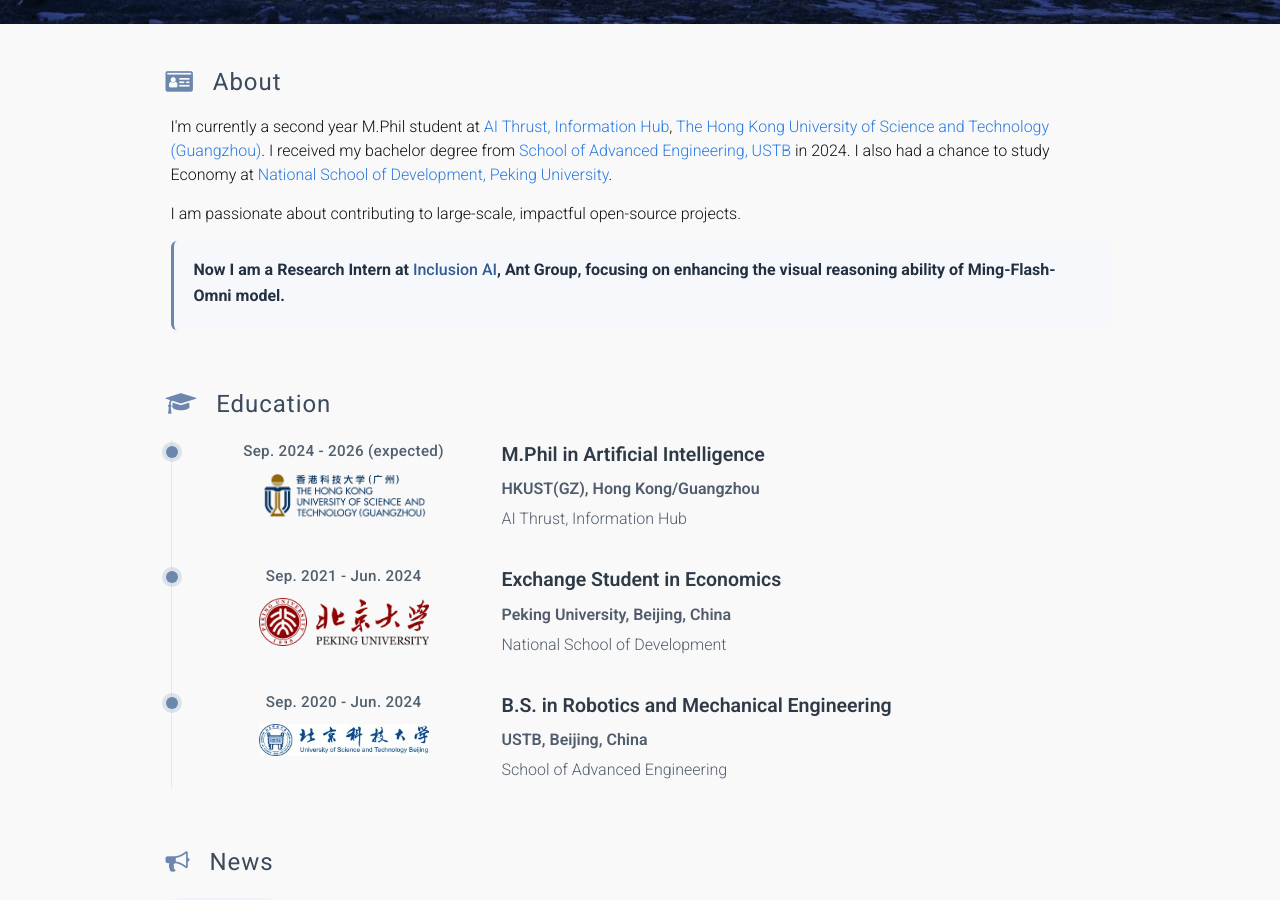
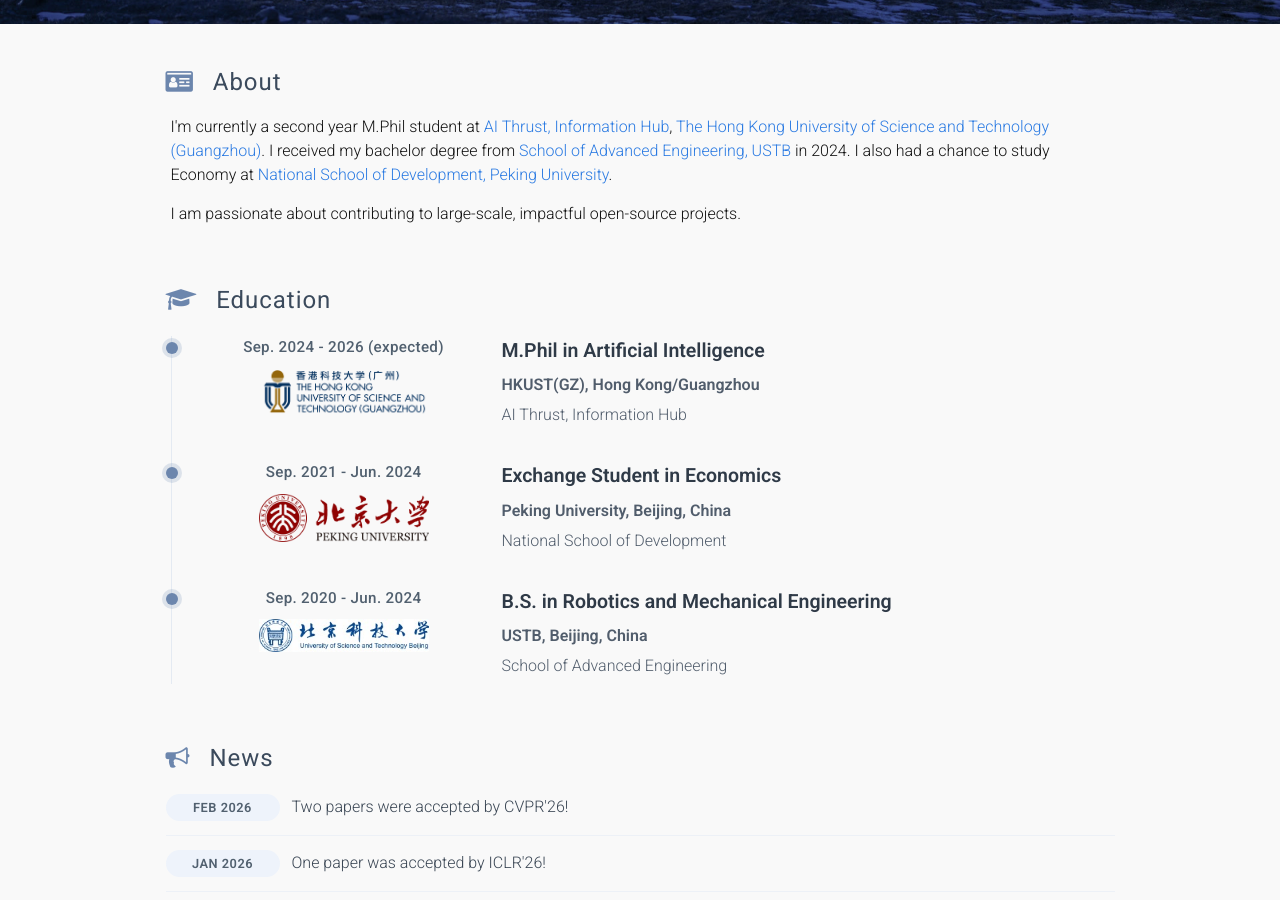
Before and after one commit to yuxuanfanOrion/yuxuanfanOrion.github.io, a Jekyll site: the page built from _pages/about.md, in a window 1280 px wide and 900 px high, scrolled down 581 px. Built offline with Jekyll 4.4.1, drawn with Linux system fonts in a browser that asks for light colours; some web fonts are replaced; a style sheet for code colours, icons or effects is not loaded.

Commit message:
Comment out Research Intern highlight in bio section
Co-Authored-By: Claude Opus 4.5 <noreply@anthropic.com>

```diff
--- a/_pages/about.md
+++ b/_pages/about.md
@@ -69,9 +69,9 @@ layout: default
     <p>
       I am passionate about contributing to large-scale, impactful open-source projects.
     </p>
-    <p class="bio-highlight">
+    <!-- <p class="bio-highlight">
       <strong>Now I am a Research Intern at <a href="https://github.com/inclusionAI">Inclusion AI</a>, Ant Group, focusing on enhancing the visual reasoning ability of Ming-Flash-Omni model.</strong>
-    </p>
+    </p> -->
   </div>
 </div>
 
```
